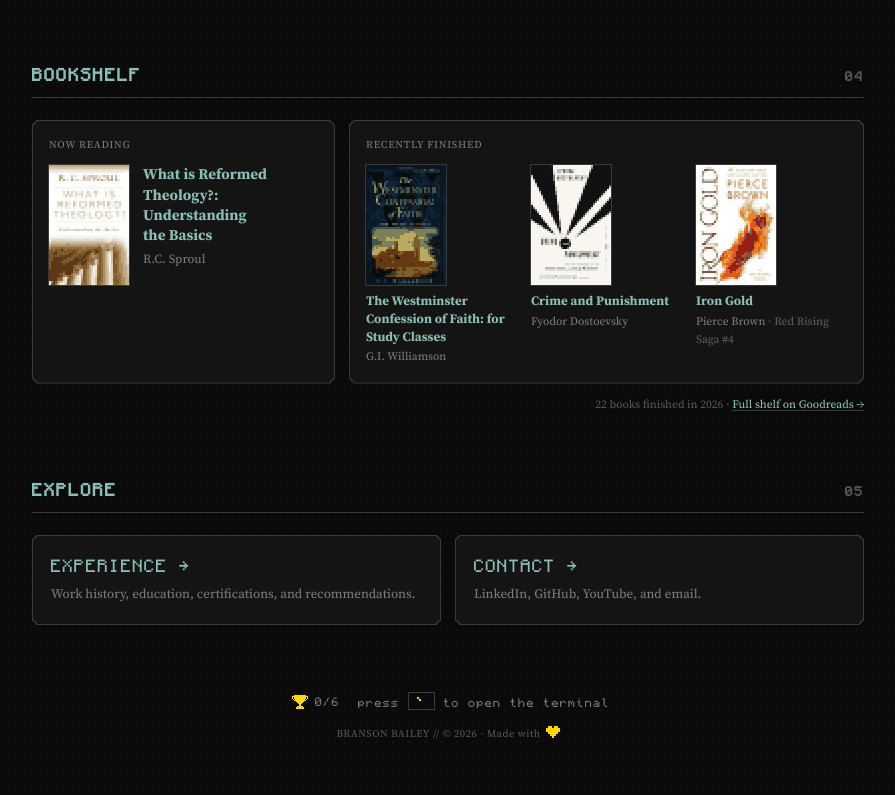
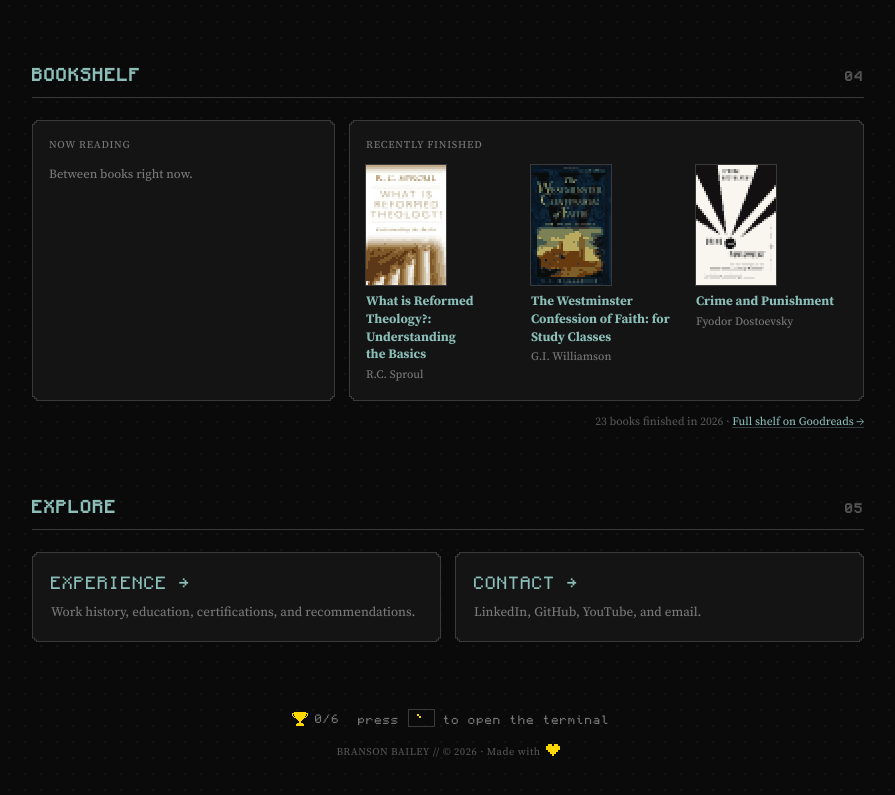
Before and after one commit to BransonBailey/bransonbailey.github.io, a plain HTML site: page about/index.html in a window 1280 px wide. Shown: the part 2507-3302 px from the top of the page, without its empty margins (192-1087 px from the left). Drawn offline with Linux system fonts and the light colour scheme.

Commit message:
Bookshelf: update from Goodreads

```diff
--- a/about/index.html
+++ b/about/index.html
@@ -83,14 +83,15 @@
   <div class="shelf">
     <div class="about-card shelf-now">
       <div class="stat-label">Now reading</div>
-      <a class="book" href="https://www.goodreads.com/book/show/245121" rel="noopener">
-        <img class="book-cover" src="../books/245121.png" width="80" height="120" alt="" loading="lazy">
-        <span class="book-text"><span class="book-title">What is Reformed Theology?: Understanding the Basics</span><span class="book-by">R.C. Sproul</span></span>
-      </a>
+      <p class="book-by">Between books right now.</p>
     </div>
     <div class="about-card shelf-recent">
       <div class="stat-label">Recently finished</div>
       <div class="shelf-row">
+        <a class="book book-sm" href="https://www.goodreads.com/book/show/245121" rel="noopener">
+          <img class="book-cover" src="../books/245121.png" width="80" height="120" alt="" loading="lazy">
+          <span class="book-text"><span class="book-title">What is Reformed Theology?: Understanding the Basics</span><span class="book-by">R.C. Sproul</span></span>
+        </a>
         <a class="book book-sm" href="https://www.goodreads.com/book/show/67818" rel="noopener">
           <img class="book-cover" src="../books/67818.png" width="80" height="120" alt="" loading="lazy">
           <span class="book-text"><span class="book-title">The Westminster Confession of Faith: for Study Classes</span><span class="book-by">G.I. Williamson</span></span>
@@ -99,14 +100,10 @@
           <img class="book-cover" src="../books/28348.png" width="80" height="120" alt="" loading="lazy">
           <span class="book-text"><span class="book-title">Crime and Punishment</span><span class="book-by">Fyodor Dostoevsky</span></span>
         </a>
-        <a class="book book-sm" href="https://www.goodreads.com/book/show/33257757" rel="noopener">
-          <img class="book-cover" src="../books/33257757.png" width="80" height="120" alt="" loading="lazy">
-          <span class="book-text"><span class="book-title">Iron Gold</span><span class="book-by">Pierce Brown <span class="dim">&middot; Red Rising Saga #4</span></span></span>
-        </a>
       </div>
     </div>
   </div>
-  <p class="note shelf-note">22 books finished in 2026 &middot; <a href="https://www.goodreads.com/user/show/196218728" rel="noopener">Full shelf on Goodreads &rarr;</a></p>
+  <p class="note shelf-note">23 books finished in 2026 &middot; <a href="https://www.goodreads.com/user/show/196218728" rel="noopener">Full shelf on Goodreads &rarr;</a></p>
   <!-- reading:end -->
 
   <!-- ===================== NEXT ===================== -->
```
Also changed, not shown: books/33257757.png (deleted).
